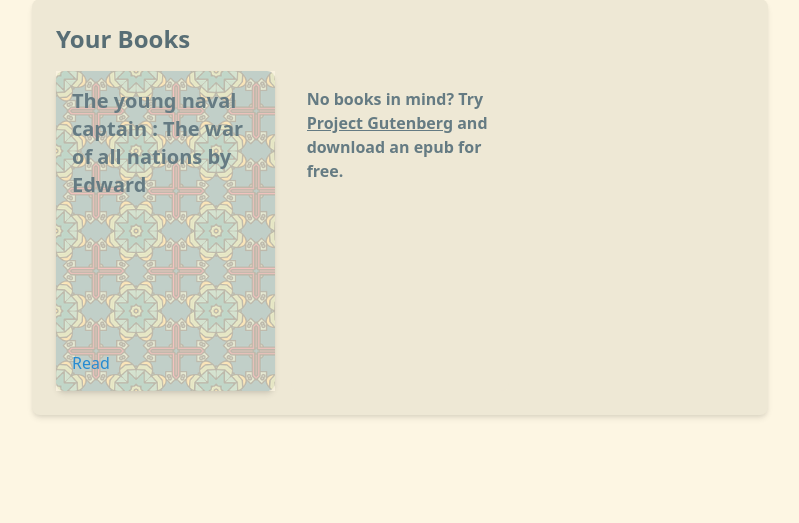
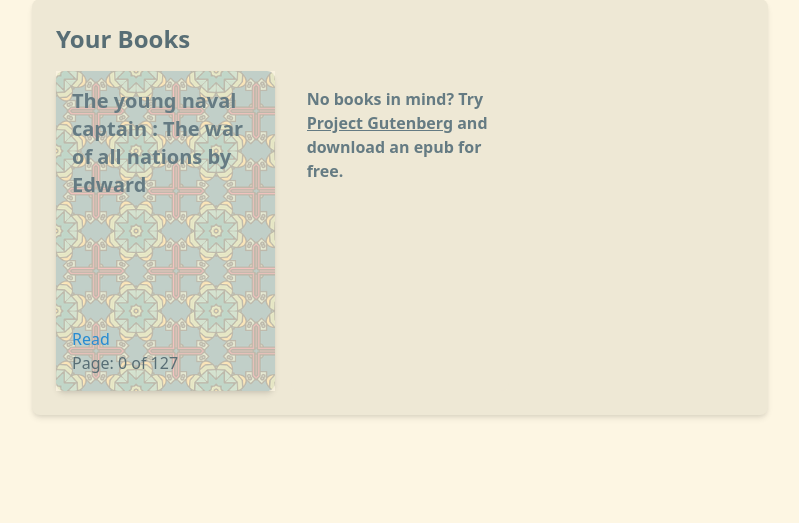
Before and after one commit to cubbK/ereader-swedish, a Django app: page /ereader/ in a window 1280 px wide. Shown: the part 101-624 px from the top of the page, without its empty margins (240-1039 px from the left). Run offline with Django 4.2, Linux system fonts and the light colour scheme; the visitor is signed in with stand-in values (Sample User, id 1); data comes from the database, SQL or seed files in the repository.

Commit message:
show books by uploaded order and show pages read in index

```diff
--- a/ereader/templates/ereader/index.html
+++ b/ereader/templates/ereader/index.html
@@ -21,6 +21,9 @@
       >
         Read
       </button>
+      <div>
+        Page: {{ book.last_read_chunk }} of {{ book.text_chunks|length }}
+      </div>
     </div>
   </div>
   {% endfor %}
--- a/ereader/views.py
+++ b/ereader/views.py
@@ -15,7 +15,7 @@ client = OpenAI()
 
 @login_required(login_url="/ereader/login/")
 def index(request):
-    books = EpubText.objects.filter(user=request.user)
+    books = EpubText.objects.filter(user=request.user).order_by("-uploaded_at")
     return render(request, "ereader/index.html", {"books": books})
 
 
```
